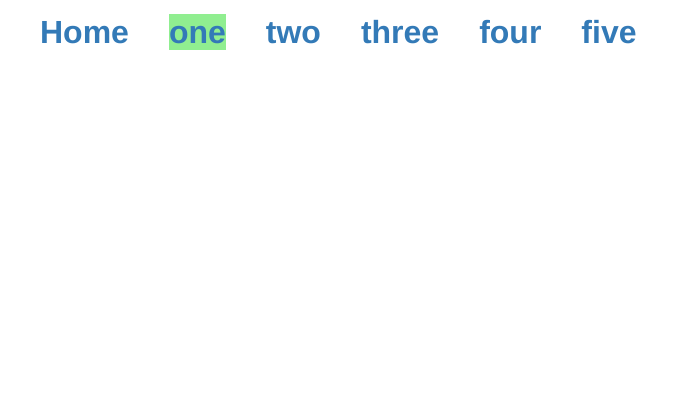
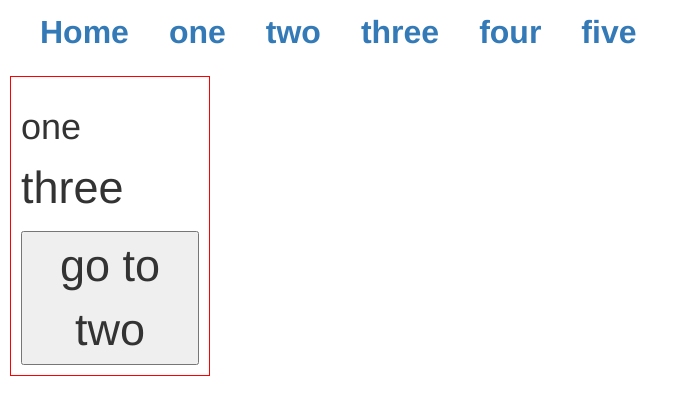
Before and after one commit to elmira-naghibi/game-vuejs, a Vue app: page /one/three in a window 1280 px wide. Shown: the top 404 px of the page, without its empty margins (0-689 px from the left). Built offline with nearby package versions, Linux system fonts and the light colour scheme.

Commit message:
get information in url in vue

```diff
--- a/src/App.vue
+++ b/src/App.vue
@@ -4,7 +4,7 @@
       <router-link to="/" active-class="active" exact><a>Home</a></router-link>
     </li>
     <li>
-      <router-link to="/one" active-class="active"><a>one</a></router-link>
+      <router-link to="/one/15" active-class="active"><a>one</a></router-link>
     </li>
     <li>
       <router-link to="/two"><a>two</a></router-link>
--- a/src/components/routercom/one.vue
+++ b/src/components/routercom/one.vue
@@ -1,6 +1,7 @@
 <template>
     <div style="font-size:45px;border:1px solid red; width:200px; margin:10px; padding:10px; cursor:pointer">
-       <h1> one</h1>
+       <h1> one </h1>
+       <p>{{ id }}</p>
        <button @click="gototwo()">go to two</button>
     </div>
 </template>
@@ -8,6 +9,7 @@
 export default {
  data() {
      return {
+         id: this.$route.params.id
 
      }
  },
--- a/src/routes.js
+++ b/src/routes.js
@@ -7,7 +7,7 @@ import home from './components/routercom/home.vue';
 
 export const routes = [
     { path: '', component: home },
-    { path: '/one', component: one },
+    { path: '/one/:id', component: one },
     { path: '/two', component: two },
     { path: '/three', component: three },
     { path: '/four', component: four }
```
